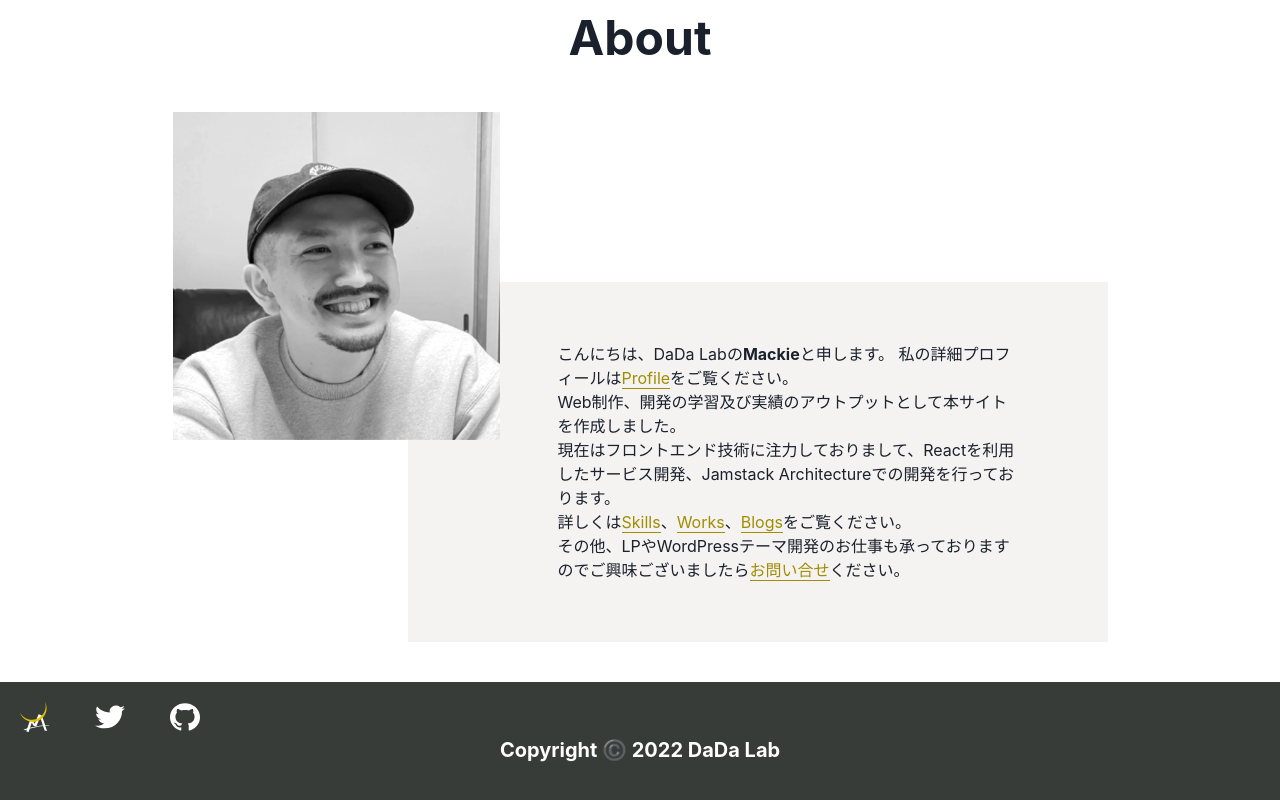
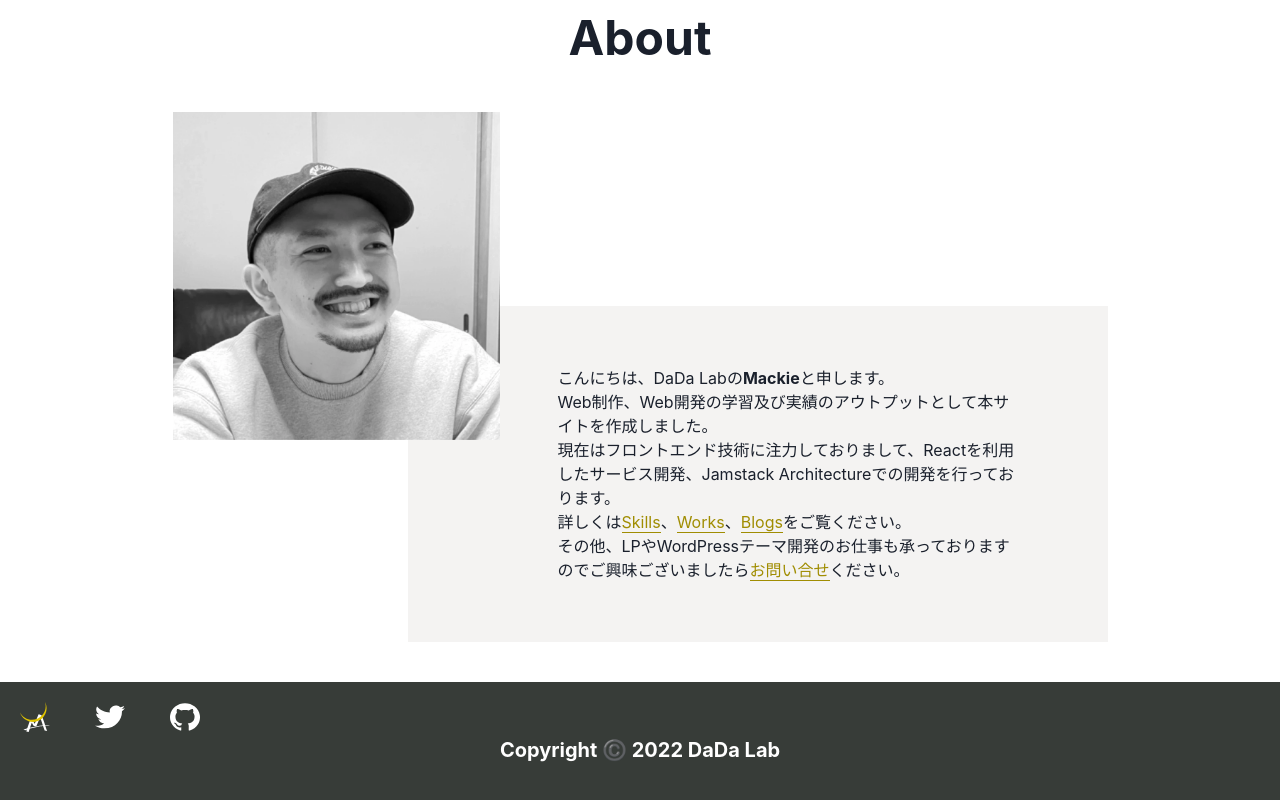
Before and after one commit to Mackie-S/portfolio, a Next.js app: page / in a window 1280 px wide. Shown: the part 826-1626 px from the top of the page. Built offline with nearby package versions, Linux system fonts and the light colour scheme.

Commit message:
fix: modify article

```diff
--- a/src/components/About.tsx
+++ b/src/components/About.tsx
@@ -47,13 +47,9 @@ export const About = () => {
             <Text as="span" fontWeight="bold">
               Mackie
             </Text>
-            と申します。 私の詳細プロフィールは
-            <Link href="/profile">
-              <TextGold>Profile</TextGold>
-            </Link>
-            をご覧ください。
+            と申します。
             <br />
-            Web制作、開発の学習及び実績のアウトプットとして本サイトを作成しました。
+            Web制作、Web開発の学習及び実績のアウトプットとして本サイトを作成しました。
             <br />
             現在はフロントエンド技術に注力しておりまして、Reactを利用したサービス開発、Jamstack
             Architectureでの開発を行っております。
```
